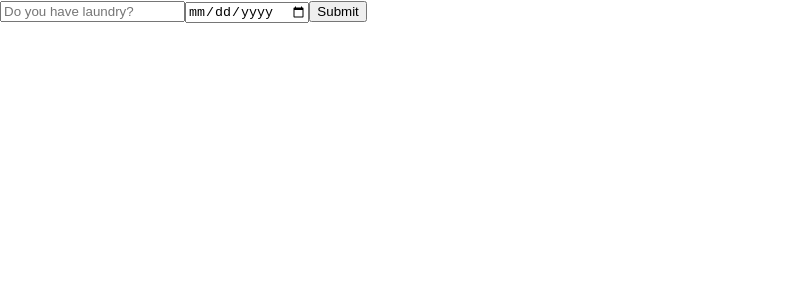
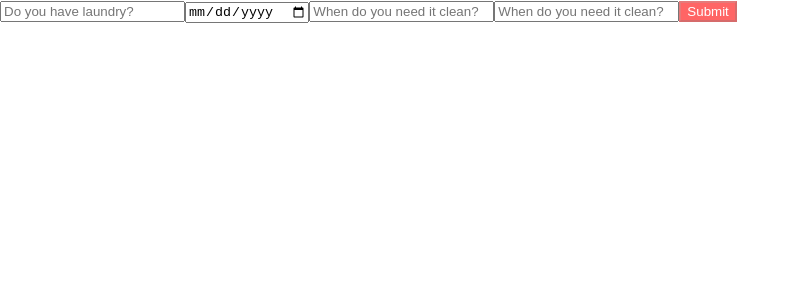
Before and after one commit to Saladikhanov/frontend_august_react, a React (Create React App) app: page / in a window 1280 px wide. Shown: the top 300 px of the page, without its empty margins (0-800 px from the left). Built offline with nearby package versions, Linux system fonts and the light colour scheme.

Commit message:
Add files via upload

```diff
--- a/package.json
+++ b/package.json
@@ -10,6 +10,7 @@
     "react": "^17.0.2",
     "react-dom": "^17.0.2",
     "react-scripts": "4.0.3",
+    "uuid": "^8.3.2",
     "web-vitals": "^1.1.2"
   },
   "scripts": {
--- a/src/App.css
+++ b/src/App.css
@@ -7,3 +7,14 @@
   color: red;
   font-size: 30px;
 }
+
+.submit-button-false {
+  background-color: blue;
+  color: white;
+}
+
+.submit-button-true {
+  background-color: red;
+  color: white;
+  opacity: 0.6;
+}
--- a/src/App.js
+++ b/src/App.js
@@ -7,17 +7,50 @@ import "./App.css";
 function App() {
   const [laundryInput, setLaundryInput] = useState();
   const [dateInput, setDateInput] = useState();
+  const [customerInput, setCustomerInput] = useState();
+  const [workerInput, setWorkerInput] = useState();
   const [formData, setFormData] = useState();
   const [laundryArray, setLaundryArray] = useState([]);
+  const [isFormComplete, setIsFormComplete] = useState(false);
+
+  useEffect(() => {
+    if (
+      formData &&
+      formData["laundryInput"] &&
+      formData["dateInput"] &&
+      formData["customerInput"] &&
+      formData["workerInput"]
+    ) {
+      setIsFormComplete(true);
+    } else {
+      setIsFormComplete(false);
+    }
+  }, [formData]);
 
   useEffect(() => {
     const newFormData = {
       laundryInput: laundryInput,
       dateInput: dateInput,
+      customerInput: customerInput,
+      workerInput: workerInput,
+      // createdDate: new Date(),
+      // id: uuidv4(),
     };
 
     setFormData(newFormData);
-  }, [laundryInput, dateInput]);
+  }, [laundryInput, dateInput, customerInput, workerInput]);
+
+  // useEffect(() => {
+  //   if (formData) {
+  //     console.log(formData);
+  //   }
+  // }, [formData]);
+
+  useEffect(() => {
+    if (laundryArray) {
+      console.log(laundryArray);
+    }
+  }, [laundryArray]);
 
   return (
     <div>
@@ -27,8 +60,16 @@ function App() {
         setLaundryArray={setLaundryArray}
         dateInput={dateInput}
         setDateInput={setDateInput}
+        customerInput={customerInput}
+        setCustomerInput={setCustomerInput}
+        workerInput={workerInput}
+        setWorkerInput={setWorkerInput}
+        formData={formData}
+        setFormData={setFormData}
+        isFormComplete={isFormComplete}
+        parent="App"
       />
-      <List laundryArray={laundryArray} />
+      <List laundryArray={laundryArray} setLaundryArray={setLaundryArray} />
     </div>
   );
 }
--- a/src/components/Form.js
+++ b/src/components/Form.js
@@ -1,13 +1,24 @@
 import { useState } from "react";
+import { useEffect } from "react/cjs/react.development";
 import "../App.css";
+import { v4 as uuidv4 } from "uuid";
 
 function Form(props) {
   const {
     laundryInput,
     setLaundryInput,
+    laundryArray,
     setLaundryArray,
     dateInput,
     setDateInput,
+    customerInput,
+    setCustomerInput,
+    workerInput,
+    setWorkerInput,
+    formData,
+    setFormData,
+    isFormComplete,
+    parent,
   } = props;
 
   const handleChangeLaundry = (e) => {
@@ -22,15 +33,44 @@ function Form(props) {
     setDateInput(e.target.value);
   };
 
+  const handleChangeCustomer = (e) => {
+    setCustomerInput(e.target.value);
+  };
+
+  const handleChangeWorker = (e) => {
+    setWorkerInput(e.target.value);
+  };
+
+  // useEffect(() => {
+  //   // setFormData({});
+  //   console.log(formData);
+  // }, [laundryArray]);
+
   const handleSubmit = () => {
-    const formData = {
-      laundryInput: laundryInput,
-      dateInput: dateInput,
-    };
+    const finalData = formData;
+    finalData["createdDate"] = new Date();
+
+    if (parent === "App") {
+      finalData["id"] = uuidv4();
+    }
+
+    if (parent === "List") {
+      finalData["id"] = formData["id"];
+    }
+
     setLaundryArray((prevState) => {
-      return [formData, ...prevState];
+      return [finalData, ...prevState];
     });
+    setLaundryInput("");
+    setDateInput("");
+    setCustomerInput("");
+    setWorkerInput("");
+    setFormData({});
   };
+
+  useEffect(() => {
+    console.log(formData);
+  }, [formData]);
 
   return (
     <div>
@@ -39,13 +79,43 @@ function Form(props) {
         onChange={handleChangeLaundry}
         type="text"
         placeholder="Do you have laundry?"
+        value={laundryInput}
       />
       <input
         onChange={handleChangeDate}
         type="date"
         placeholder="When do you need it clean?"
+        value={dateInput}
       />
-      <button onClick={handleSubmit}>Submit</button>
+      <input
+        onChange={handleChangeCustomer}
+        type="text"
+        placeholder="When do you need it clean?"
+        value={customerInput}
+      />
+      <input
+        onChange={handleChangeWorker}
+        type="text"
+        placeholder="When do you need it clean?"
+        value={workerInput}
+      />
+      {/* {formData &&
+        formData["laundryInput"] &&
+        formData["dateInput"] &&
+        formData["customerInput"] &&
+        formData["workerInput"] && (
+          <button onClick={handleSubmit}>Submit</button>
+        )} */}
+
+      {
+        <button
+          disabled={!isFormComplete}
+          className={`submit-button-${!isFormComplete}`}
+          onClick={handleSubmit}
+        >
+          Submit
+        </button>
+      }
     </div>
   );
 }
--- a/src/components/List.js
+++ b/src/components/List.js
@@ -1,15 +1,50 @@
+import { useState } from "react/cjs/react.development";
 import "../App.css";
+import Form from "./Form";
 
 function List(props) {
-  const { laundryArray } = props;
+  const [isEditing, setIsEditing] = useState(false);
+  const { laundryArray, setLaundryArray } = props;
+
+  const handleDelete = (e) => {
+    const newArray = laundryArray.filter((item) => {
+      return item.id !== e.target.value;
+    });
+    setLaundryArray(newArray);
+  };
+
+  const handleEdit = (e) => {
+    console.log("edit");
+    setIsEditing(e.target.value);
+  };
+
   return (
     <div>
       {/* List */}
       {laundryArray.map((item, index) => {
         return (
           <div key={item.dateInput + index}>
+            {<div>{"Worker: " + item.workerInput}</div>}
+            {<div>{"Customer: " + item.customerInput}</div>}
             {<div>{item.laundryInput}</div>}
-            {item.dateInput && <div>{item.dateInput}</div>}
+            {<div>{item.dateInput}</div>}
+            <div>
+              <button value={item.id} onClick={handleDelete}>
+                Delete
+              </button>
+              <button value={item.id} onClick={handleEdit}>
+                Edit
+              </button>
+            </div>
+            {isEditing === item.id && (
+              <div>
+                <input type="text" placeholder="Do you have laundry?" />
+                <input type="date" placeholder="When do you need it clean?" />
+                <input type="text" placeholder="When do you need it clean?" />
+                <input type="text" placeholder="When do you need it clean?" />
+              </div>
+              // <Form parent="List" />
+            )}
           </div>
         );
       })}
```
Also changed, not shown: 1 other file (tests, documents, lock files or other folders).
